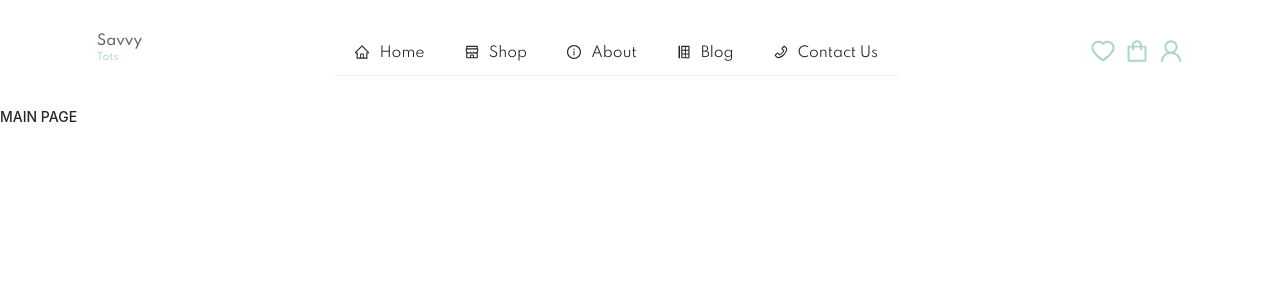
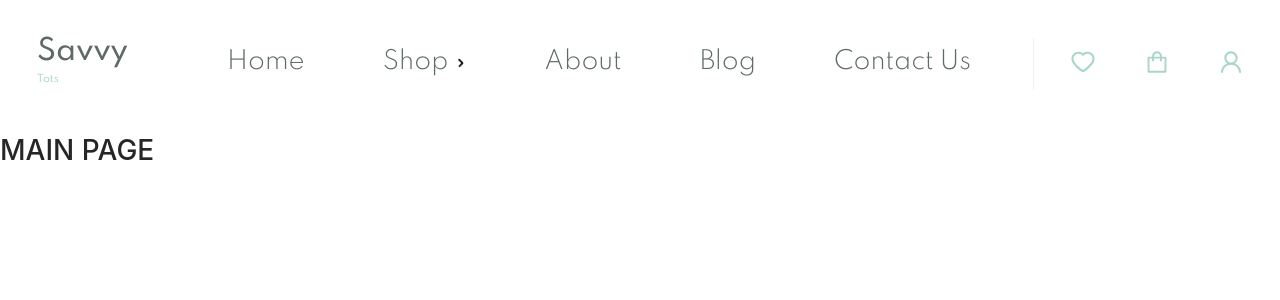
Before and after one commit to sswiatoslaw/final-project, a React (Create React App) app: page / in a window 1280 px wide. Shown: the top 300 px of the page. Built offline with nearby package versions, Linux system fonts and the light colour scheme.

Commit message:
final work

```diff
--- a/src/components/Header/Header.scss
+++ b/src/components/Header/Header.scss
@@ -3,7 +3,7 @@
 .header{
     margin: 30px 0;
     display: flex;
-    justify-content: space-around;
+    justify-content: space-evenly;
     font-family: 'Spartan', sans-serif;
     &__logo{
         display: flex;
@@ -19,9 +19,50 @@
             }
         }
     }
+    &__menu{
+        display: flex;
+        align-items: center;
+        .ant-menu{
+            display: flex;
+            gap: 46px;
+            list-style: none;
+            a{
+                text-decoration: none;
+            }
+            &-item-selected{
+                .ant-menu-title-content{
+                    a{
+                        font-weight: 500;
+                        color: #36403D;
+                    }
+                }
+            }
+            &-submenu{
+                &-title{
+                    .ant-menu-title-content{
+                        font-size: 24px;
+                        font-weight: 300;
+                        text-decoration: none;
+                        color: #5E6A67;
+                    }
+                }
+            }
+
+            &-item{
+                .ant-menu-title-content{
+                    a{
+                        font-size: 24px;
+                        font-weight: 300;
+                        text-decoration: none;
+                        color: #5E6A67;
+                    }
+                }
+            }
+        }
+    }
     &__icon{
         display: flex;
-        gap: 10px;
+        gap: 50px;
         align-items: center;
     }
 }
@@ -39,5 +80,7 @@
     }
     .header__icon-mobile{
         display: block;
+        display: flex;
+        gap: 10px;
     }
 }
--- a/src/components/Menu/Menu.jsx
+++ b/src/components/Menu/Menu.jsx
@@ -1,16 +1,6 @@
 import React, { Fragment } from 'react';
 import { Menu } from 'antd';
-import {
-  HomeOutlined,
-  InfoCircleOutlined,
-  InsertRowLeftOutlined,
-  PhoneOutlined,
-  ShopOutlined,
-  ShoppingOutlined,
-  UserOutlined,
-  HeartOutlined,
-} from '@ant-design/icons';
-import 'antd/dist/antd.css';
+import 'antd/dist/antd.css'
 import { Link, useHistory } from 'react-router-dom';
 import { useDispatch, useSelector } from 'react-redux';
 import { add_SelectedMenu, toggle_isModalOpen } from '../../store/modal/actions';
@@ -33,11 +23,18 @@ const MenuComponent = () => {
   };
   return (
     <>
-      <Menu onClick={handleClick} selectedKeys={[selectedMenu]} mode={mode} theme={theme}>
-        <Menu.Item key="1" icon={<HomeOutlined />}>
+      <Menu
+        onClick={handleClick}
+        selectedKeys={[selectedMenu]}
+        triggerSubMenuAction='click'
+        mode={mode}
+        theme={theme}
+      >
+        <Menu.Item key="1">
           <Link to="/">Home</Link>
         </Menu.Item>
-        <SubMenu key="sub1" title="Shop" onclick={changeUrl} icon={<ShopOutlined />}>
+        <Link to="/shop">
+          <SubMenu key="sub1" title="Shop" onclick={changeUrl}>
             <Menu.Item key="2">
               <Link to="/shop/one-pices">One-pices</Link>
             </Menu.Item>
@@ -57,23 +54,24 @@ const MenuComponent = () => {
               <Link to="/shop/bath-body">Bath & Body</Link>
             </Menu.Item>
           </SubMenu>
-        <Menu.Item key="8" icon={<InfoCircleOutlined />}>
+        </Link>
+        <Menu.Item key="8">
           <Link to="/about">About</Link>
         </Menu.Item>
-        <Menu.Item key="9" icon={<InsertRowLeftOutlined />}>
+        <Menu.Item key="9">
           <Link to="/blog">Blog</Link>
         </Menu.Item>
-        <Menu.Item key="10" icon={<PhoneOutlined />}>
+        <Menu.Item key="10">
           <Link to="/contact-us">Contact Us</Link>
         </Menu.Item>
         <div key="11" className="header__icon-mobile">
-          <Menu.Item key="12" icon={<HeartOutlined />}>
+          <Menu.Item key="12">
             <Link to="/favorite">Favorite</Link>
           </Menu.Item>
-          <Menu.Item key="13" icon={<ShoppingOutlined />}>
+          <Menu.Item key="13">
             <Link to="/cart">Cart</Link>
           </Menu.Item>
-          <Menu.Item key="14" onClick={toggleModal} icon={<UserOutlined />}>
+          <Menu.Item key="14" onClick={toggleModal}>
             <Link to="/login">User</Link>
           </Menu.Item>
         </div>
--- a/src/index.js
+++ b/src/index.js
@@ -4,7 +4,7 @@ import { Provider } from 'react-redux';
 import ErrorBoundary from './components/ErrorBoundary';
 import store from './store/store';
 import { BrowserRouter, Switch, Route } from 'react-router-dom';
-import './assets/index.scss';
+// import './assets/index.scss';
 import Header from './components/Header';
 import ShopPage from './pages/ShopPage';
 import MainPage from './pages/MainPage';
--- a/src/store/modal/reducer.js
+++ b/src/store/modal/reducer.js
@@ -2,7 +2,7 @@ import * as types from './actionTypes';
 
 const initialState = {
   theme: 'light',
-  mode: 'horizontal',
+  mode: 'vertical',
   selectedMenu: '',
   isModalOpen: false,
 };
```
Lines whose indentation alone changed are shown as unchanged.
